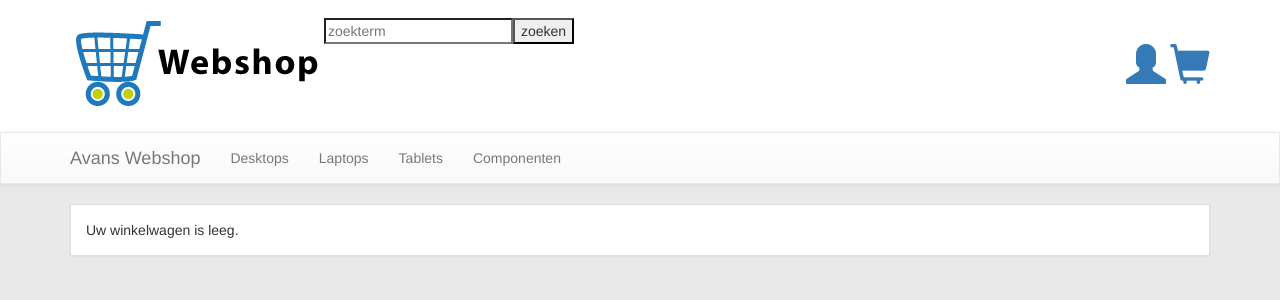
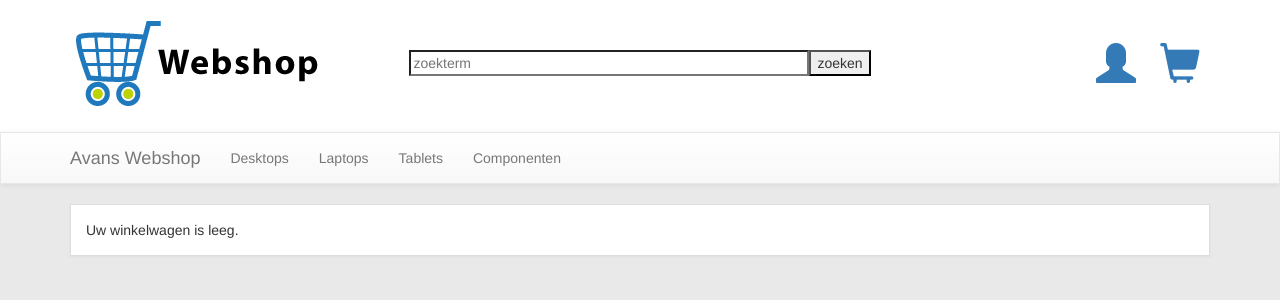
Before and after one commit to leondg/SCHOOL-webshop, a PHP site: template src/Webshop/Resources/views/cart/index.twig in a window 1280 px wide. Shown: the top 300 px of the page. Run offline with PHP 8.4, Linux system fonts and the light colour scheme; the template is opened without the code that fills it, so the values that code supplies are empty; some libraries are stand-ins or nearby versions.

Commit message:
Correctly align items in the header

```diff
--- a/src/Webshop/Resources/views/layout.twig
+++ b/src/Webshop/Resources/views/layout.twig
@@ -8,15 +8,17 @@
 <body>
     <div id="header">
         <div class="container">
-            <div class="pull-left">
+            <div class="pull-left logo">
                 <img src="/images/webwinkel-logo.jpg"/>
             </div>
-            <div>
-                <input type="text" placeholder="zoekterm"/><input type="submit" value="zoeken"/>
+            <div class="pull-left search-field">
+                <div class="search-bar"><input type="text" placeholder="zoekterm"/><input type="submit" value="zoeken"/></div>
             </div>
-            <div class="pull-right">
-                <a href="/account"><span class="glyphicon glyphicon-user"></span></a>
-                <a href="/cart"><span class="glyphicon glyphicon-shopping-cart"></span></a>
+            <div class="pull-right links">
+                <div class="link-icons">
+                    <a href="{{ path('account-index') }}"><span class="glyphicon glyphicon-user"></span></a>
+                    <a href="{{ path('cart-index') }}"><span class="glyphicon glyphicon-shopping-cart"></span></a>
+                </div>
             </div>
             <div class="clearfix"></div>
         </div>
--- a/web/css/webshop.css
+++ b/web/css/webshop.css
@@ -14,8 +14,45 @@ body {
     height: 132px;
 }
 
-#header .glyphicon {
+#header .logo {
+    height: 90px;
+    width: 270px;
+}
+
+#header .search-field {
+    margin: 0 auto;
+    height: 90px;
+    width: 600px;
+}
+
+#header .search-bar {
+    display: block;
+    margin: 0 auto;
+    text-align: center;
+    position: relative;
+    top: 50%;
+    transform: translateY(-50%);
+}
+
+#header .search-bar input[type='text'] {
+    width: 400px;
+}
+
+#header .links {
+    height: 90px;
+    width: 270px;
+    text-align: right;
+}
+
+#header .link-icons {
+    position: relative;
+    top: 50%;
+    transform: translateY(-50%);
+}
+
+#header .links .glyphicon {
     font-size: 40px;
+    margin: 10px;
 }
 
 .table tbody>tr>td.vert-align-middle {
```
